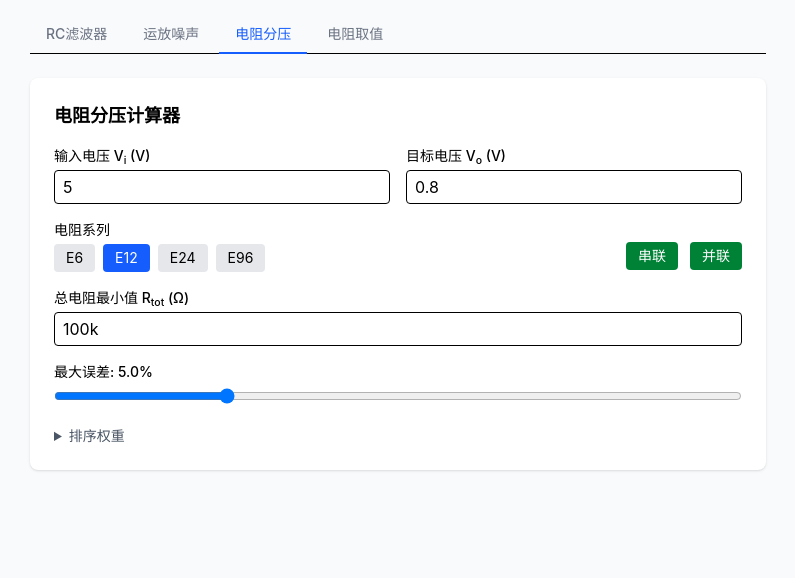
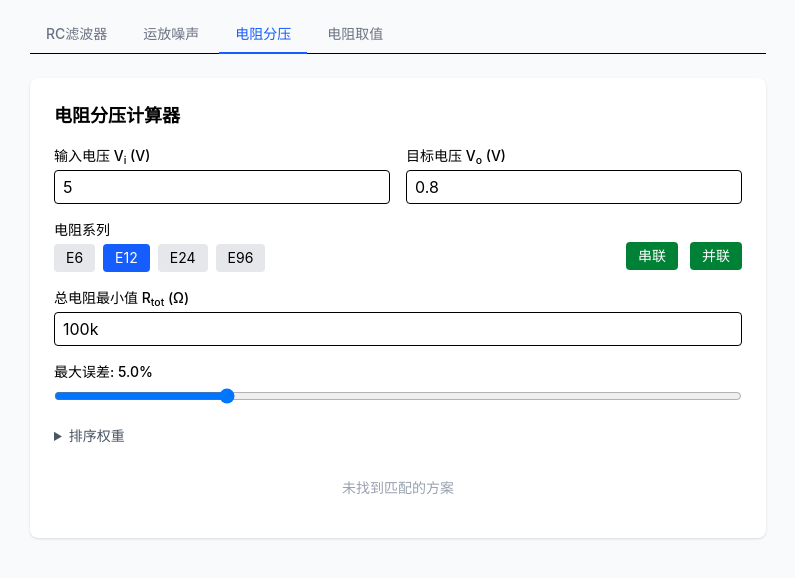
Before and after one commit to Windmill-City/analog-calc, a React (Vite) app: page / in a window 1280 px wide. Both pictures are taken after a click on the button "电阻分压". Shown: the top 578 px of the page, without its empty margins (242-1037 px from the left). Built offline with nearby package versions, Linux system fonts and the light colour scheme.

Commit message:
添加空数据提示

```diff
--- a/src/DividerCalculator.tsx
+++ b/src/DividerCalculator.tsx
@@ -404,6 +404,9 @@ export default function DividerCalculator() {
           </p>
         </div>
       )}
+      {!pending && solutions.length === 0 && (
+        <p className="text-sm text-gray-400 text-center py-4">未找到匹配的方案</p>
+      )}
     </div>
   )
 }
```
